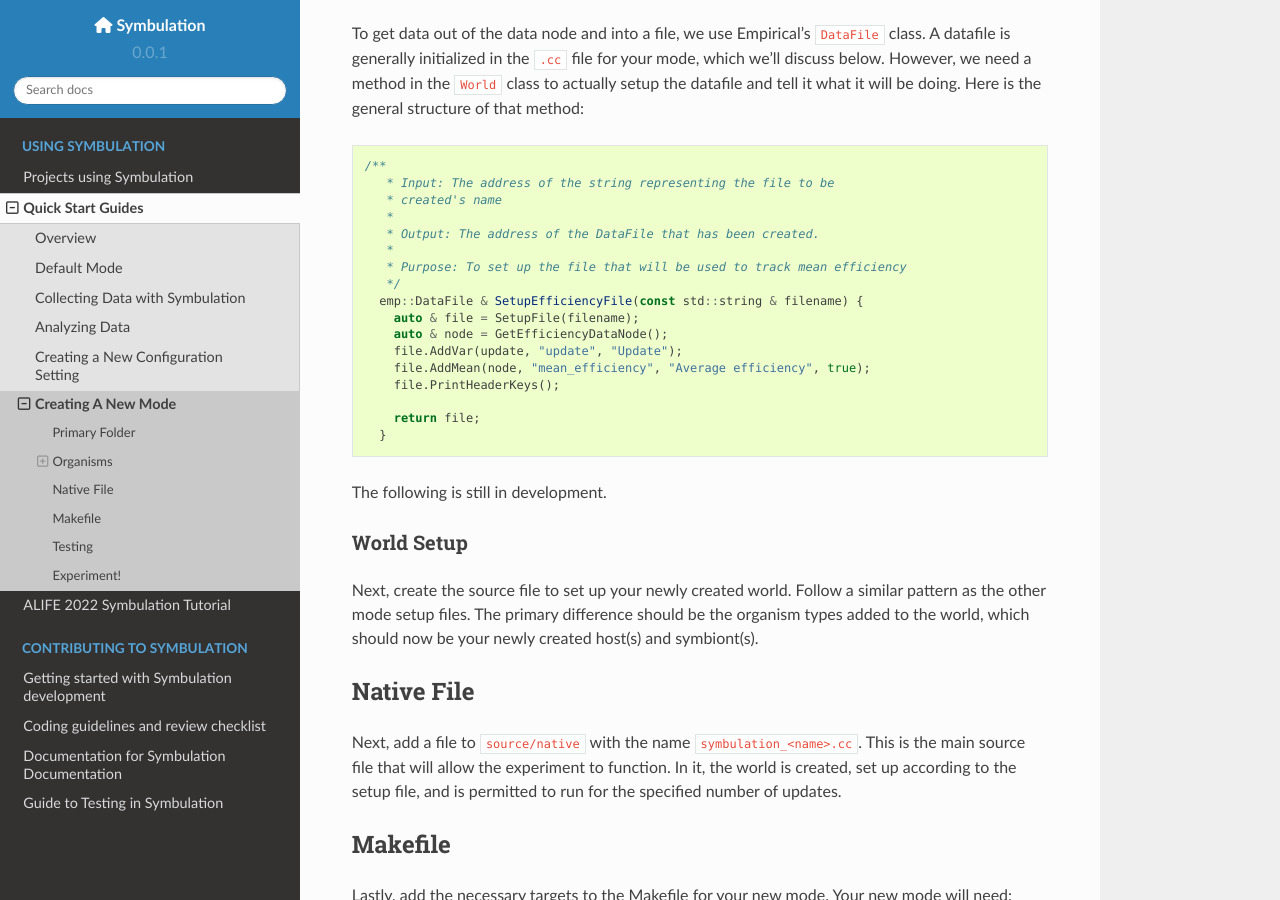
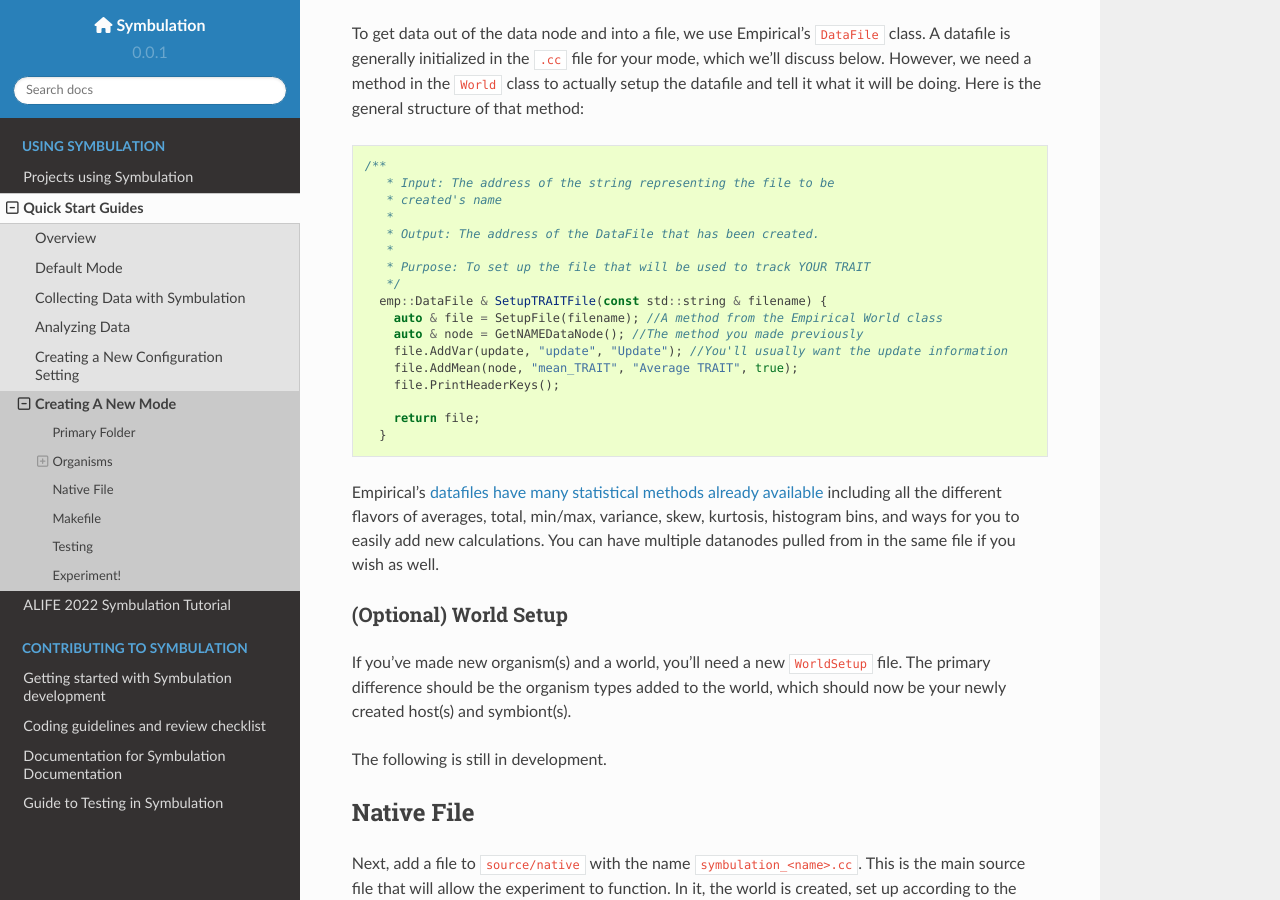
Before and after one commit to anyaevostinar/SymbulationEmp, a Sphinx documentation site: the page built from docs/QuickStartGuides/4-CreatingAMode.md, in a window 1280 px wide and 900 px high, scrolled down 8090 px. Built offline with Sphinx 7.4.7 and the Read the Docs theme 2.0.0, drawn with Linux system fonts in a browser that asks for light colours; nearby versions of some CDN libraries; pages that are not in the unit, such as notebooks, are missing from menus.

Commit message:
more updates to mode guide

````diff
--- a/docs/QuickStartGuides/4-CreatingAMode.md
+++ b/docs/QuickStartGuides/4-CreatingAMode.md
@@ -329,26 +329,30 @@ Here is the general structure of that method:
    *
    * Output: The address of the DataFile that has been created.
    *
-   * Purpose: To set up the file that will be used to track mean efficiency
+   * Purpose: To set up the file that will be used to track YOUR TRAIT
    */
-  emp::DataFile & SetupEfficiencyFile(const std::string & filename) {
-    auto & file = SetupFile(filename);
-    auto & node = GetEfficiencyDataNode();
-    file.AddVar(update, "update", "Update");
-    file.AddMean(node, "mean_efficiency", "Average efficiency", true);
+  emp::DataFile & SetupTRAITFile(const std::string & filename) {
+    auto & file = SetupFile(filename); //A method from the Empirical World class
+    auto & node = GetNAMEDataNode(); //The method you made previously
+    file.AddVar(update, "update", "Update"); //You'll usually want the update information
+    file.AddMean(node, "mean_TRAIT", "Average TRAIT", true);
     file.PrintHeaderKeys();
 
     return file;
   }
 ```
 
+Empirical's [datafiles have many statistical methods already available](https://empirical.readthedocs.io/en/latest/library/data/data.html) including all the different flavors of averages, total, min/max, variance, skew, kurtosis, histogram bins, and ways for you to easily add new calculations.
+You can have multiple datanodes pulled from in the same file if you wish as well.
+
+
+
+### (Optional) World Setup
+If you've made new organism(s) and a world, you'll need a new `WorldSetup` file.
+The primary difference should be the organism types added to the world, which should now be your newly created host(s) and symbiont(s).
+
 
 The following is still in development.
-### World Setup
-Next, create the source file to set up your newly created world.
-Follow a similar pattern as the other mode setup files.
-The primary difference should be the organism types added to the world, which should now be your newly created host(s) and symbiont(s).
-
 ## Native File
 Next, add a file to `source/native` with the name `symbulation_<name>.cc`.
 This is the main source file that will allow the experiment to function.
````
